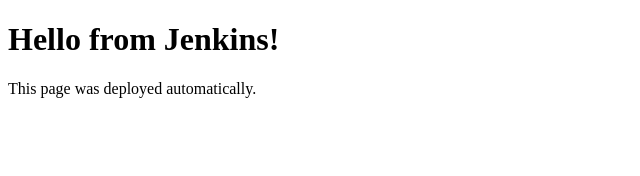
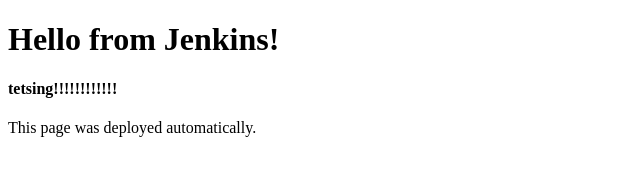
Before and after one commit to ardra03/jenkins-website-demo, a plain HTML site: page website_files/index.html in a window 1280 px wide. Shown: the whole page, without its empty margins (0-640 px from the left). Drawn offline with Linux system fonts and the light colour scheme.

Commit message:
Test auto-update

```diff
--- a/website_files/index.html
+++ b/website_files/index.html
@@ -5,6 +5,7 @@
 </head>
 <body>
     <h1>Hello from Jenkins!</h1>
+    <h4>tetsing!!!!!!!!!!!!</h3>
     <p>This page was deployed automatically.</p>
 </body>
 </html>
```
